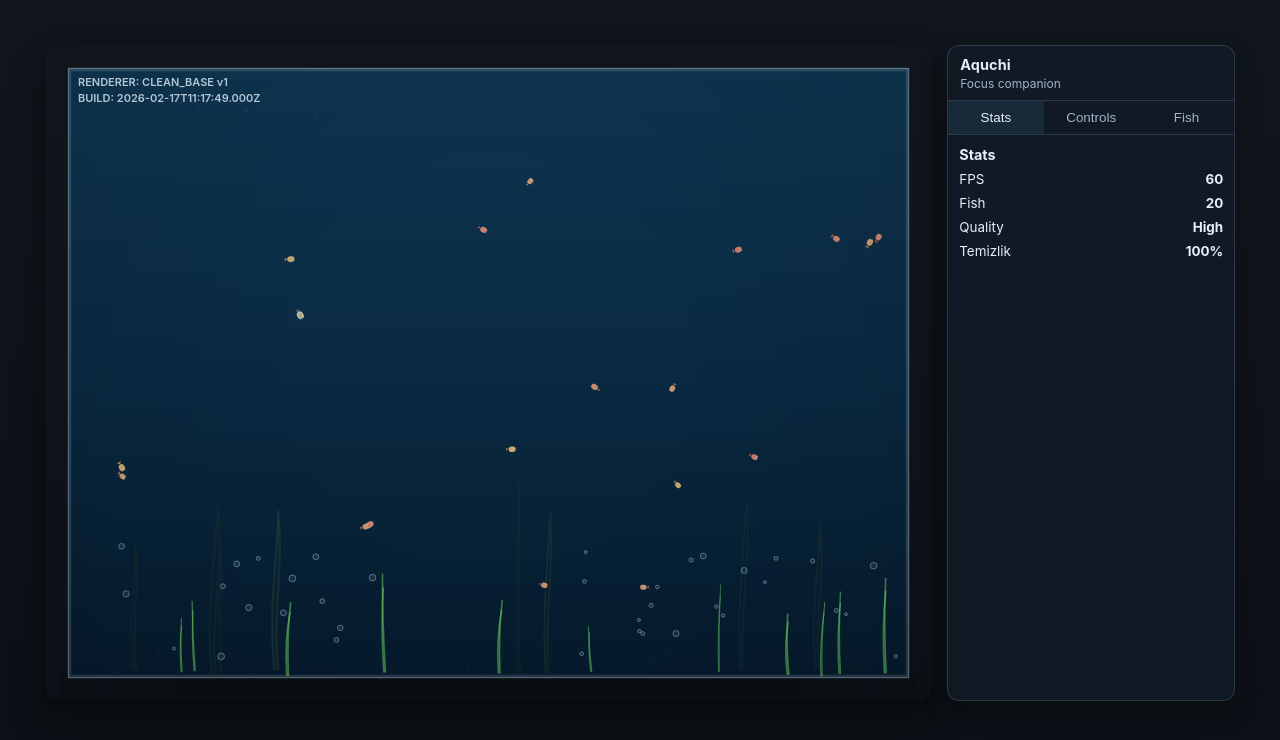
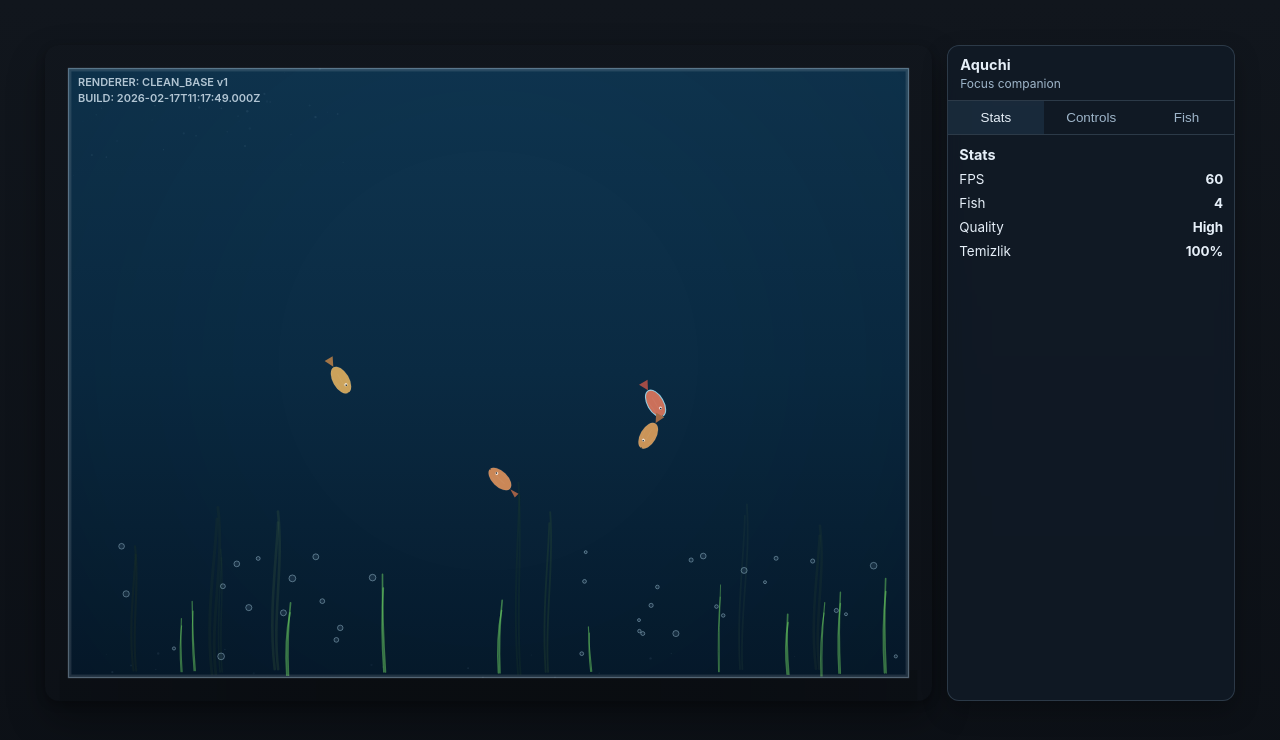
Before and after one commit to freakme83/aquatab, a plain HTML site: page index.html in a window 1280 px wide. Drawn offline with Linux system fonts and the light colour scheme.

Commit message:
Add configurable initial fish population setup

```diff
--- a/index.html
+++ b/index.html
@@ -42,8 +42,8 @@
           <h2>Controls</h2>
 
           <label class="control-group">
-            <span>Fish Count: <strong data-value="fishCount">20</strong></span>
-            <input type="range" min="1" max="50" value="20" step="1" data-control="fishCount" />
+            <span>Initial Fish Count: <strong data-value="fishCount">4</strong></span>
+            <input type="range" min="1" max="6" value="4" step="1" data-control="fishCount" />
           </label>
 
           <label class="control-group">
--- a/src/engine/world.js
+++ b/src/engine/world.js
@@ -52,8 +52,8 @@ function makeBubble(bounds) {
 }
 
 export class World {
-  constructor(width, height, initialFishCount = 20) {
-    const normalizedInitialFishCount = Math.max(1, Math.min(50, Math.round(initialFishCount)));
+  constructor(width, height, initialFishCount = 4) {
+    const normalizedInitialFishCount = Math.max(1, Math.min(6, Math.round(initialFishCount)));
 
     this.bounds = { width, height, sandHeight: this.#computeSandHeight(height) };
     this.fish = [];
@@ -87,7 +87,7 @@ export class World {
     this.paused = false;
     this.speedMultiplier = 1;
 
-    this.setFishCount(this.initialFishCount);
+    this.#generateInitialPopulation(this.initialFishCount);
     this.#seedBubbles();
     this.#seedGroundAlgae();
   }
@@ -144,7 +144,7 @@ export class World {
     return true;
   }
 
-  #createFish() {
+  #createFish({ sex, initialAgeRatio = 0, hungryStart = false } = {}) {
     const sizeRange = GROWTH_CONFIG.sizeFactorRange;
     const growthRange = GROWTH_CONFIG.growthRateRange;
 
@@ -167,9 +167,9 @@ export class World {
       spawn = this.#randomSpawn(birthRadius);
     }
 
-    return new Fish(this.bounds, {
+    const fish = new Fish(this.bounds, {
       id: this.nextFishId++,
-      spawnTimeSec: this.simTimeSec,
+      spawnTimeSec: this.simTimeSec - Math.max(0, Math.min(0.8, initialAgeRatio)) * lifespanSec,
       sizeFactor,
       growthRate: rand(growthRange.min, growthRange.max),
       lifespanSec,
@@ -179,6 +179,70 @@ export class World {
       headingAngle: this.#randomHeading(),
       speedFactor: rand(0.42, 0.68)
     });
+
+    if (sex === 'female' || sex === 'male') {
+      fish.sex = sex;
+    }
+
+    if (hungryStart) {
+      const hungryBaseline = 0.5;
+      fish.hunger01 = hungryBaseline;
+      fish.energy01 = 1 - hungryBaseline;
+      fish.hungerState = 'HUNGRY';
+    }
+
+    fish.updateLifeCycle(this.simTimeSec);
+    return fish;
+  }
+
+  #shuffleArray(items) {
+    for (let i = items.length - 1; i > 0; i -= 1) {
+      const swapIndex = Math.floor(Math.random() * (i + 1));
+      [items[i], items[swapIndex]] = [items[swapIndex], items[i]];
+    }
+  }
+
+  #generateInitialPopulation(totalFishCount) {
+    const clampedCount = Math.max(1, Math.min(6, Math.round(totalFishCount)));
+    const femaleCount = Math.ceil(clampedCount / 2);
+    const maleCount = Math.floor(clampedCount / 2);
+    const fishPool = [];
+
+    // Start-population constraints:
+    // - balanced sex distribution (female majority by 1 when odd)
+    // - random initial ages only in 0%-80% lifespan (no old-start fish)
+    // - all fish begin hungry and at least one adult female is guaranteed
+    for (let i = 0; i < femaleCount; i += 1) {
+      fishPool.push(this.#createFish({
+        sex: 'female',
+        initialAgeRatio: rand(0, 0.8),
+        hungryStart: true
+      }));
+    }
+
+    for (let i = 0; i < maleCount; i += 1) {
+      fishPool.push(this.#createFish({
+        sex: 'male',
+        initialAgeRatio: rand(0, 0.8),
+        hungryStart: true
+      }));
+    }
+
+    const hasAdultFemale = fishPool.some((fish) => fish.sex === 'female' && (fish.ageSeconds(this.simTimeSec) / fish.lifespanSec) >= 0.6);
+    if (!hasAdultFemale) {
+      const promotableFemale = fishPool.find((fish) => fish.sex === 'female');
+      if (promotableFemale) {
+        promotableFemale.spawnTimeSec = this.simTimeSec - promotableFemale.lifespanSec * 0.65;
+        promotableFemale.updateLifeCycle(this.simTimeSec);
+      }
+    }
+
+    this.#shuffleArray(fishPool);
+    this.fish = fishPool;
+
+    if (!this.fish.some((f) => f.id === this.selectedFishId)) {
+      this.selectedFishId = this.fish[0]?.id ?? null;
+    }
   }
 
   resize(width, height) {
--- a/src/main.js
+++ b/src/main.js
@@ -7,7 +7,7 @@ import { World } from './engine/world.js';
 import { Renderer } from './render/renderer.js';
 import { Panel } from './ui/panel.js';
 
-const INITIAL_FISH_COUNT = 20;
+const DEFAULT_INITIAL_FISH_COUNT = 4;
 
 const canvas = document.getElementById('aquariumCanvas');
 const panelRoot = document.getElementById('panelRoot');
@@ -24,7 +24,10 @@ function measureCanvasSize() {
 }
 
 const initialSize = measureCanvasSize();
-const world = new World(initialSize.width, initialSize.height, INITIAL_FISH_COUNT);
+const initialFishCountSlider = document.querySelector('[data-control="fishCount"]');
+const initialFishCount = Number.parseInt(initialFishCountSlider?.value ?? String(DEFAULT_INITIAL_FISH_COUNT), 10);
+
+const world = new World(initialSize.width, initialSize.height, initialFishCount);
 const renderer = new Renderer(canvas, world);
 const debugBounds = new URLSearchParams(window.location.search).get('debugBounds') === '1';
 renderer.setDebugBounds(debugBounds);
```
